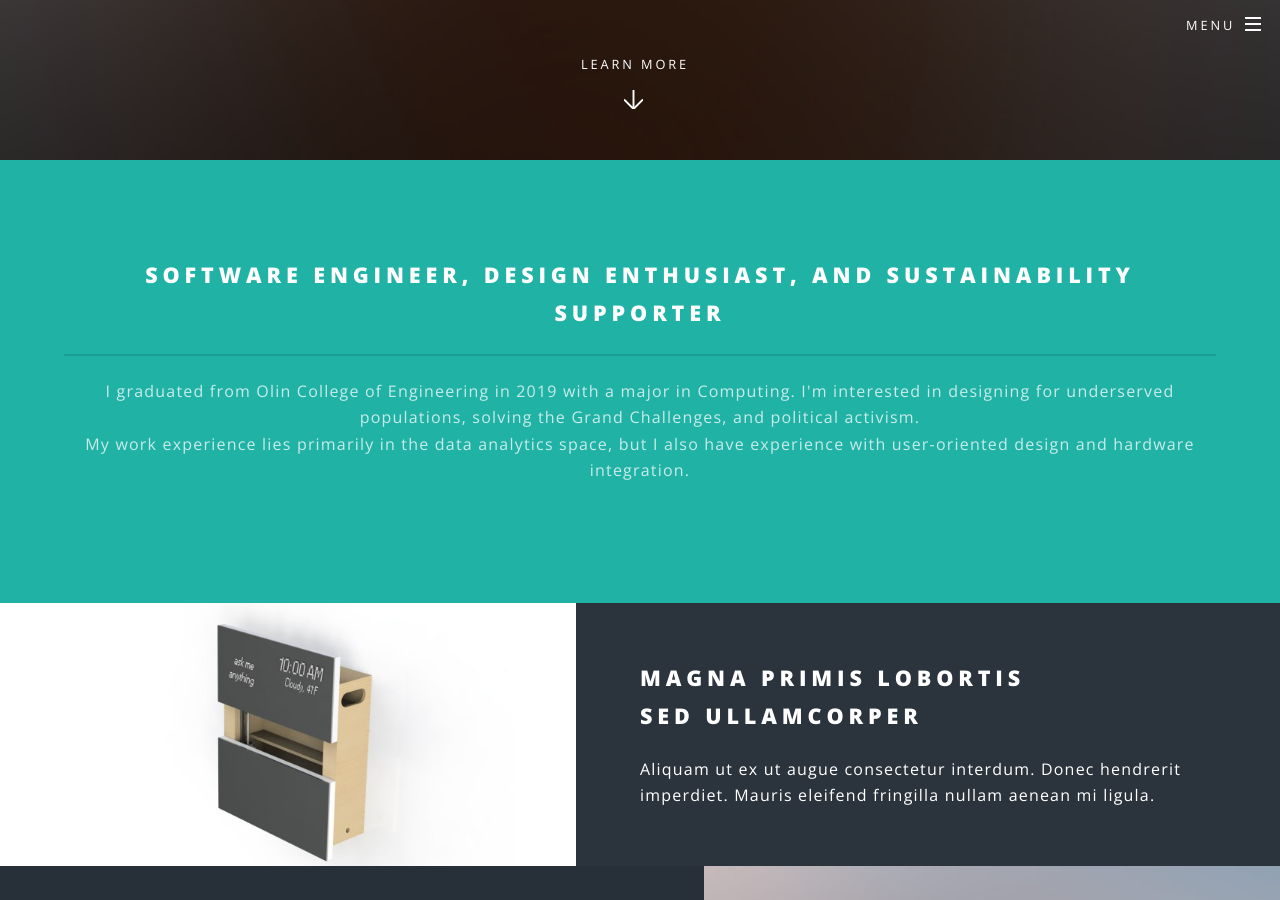
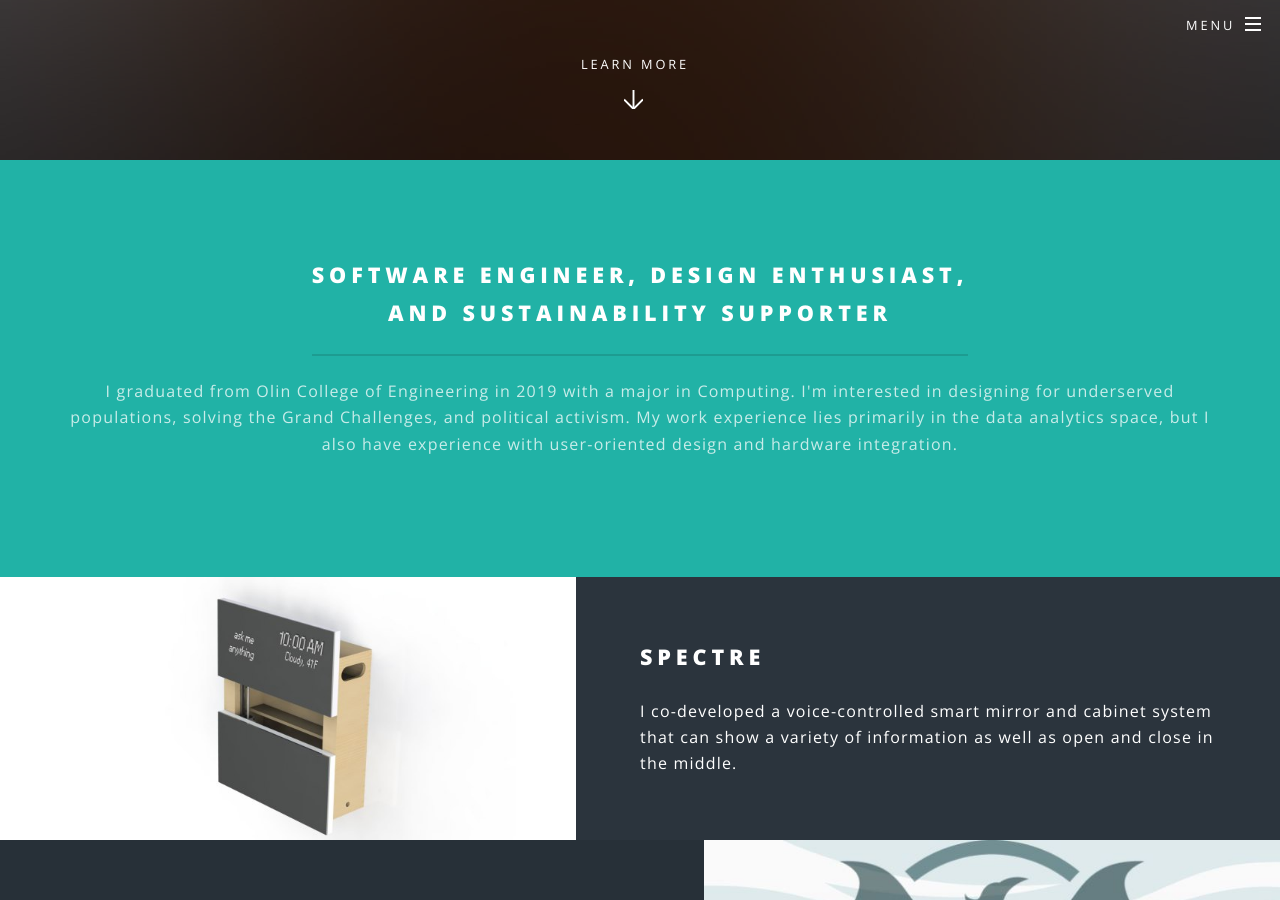
Before and after one commit to mary-keenan/mary-keenan.github.io, a Jekyll site: the page built from index.html, in a window 1280 px wide and 900 px high, scrolled down 740 px. Built offline with Jekyll 4.4.1, drawn with Linux system fonts in a browser that asks for light colours; some of the changed text lies outside the part shown.

Commit message:
added more descriptions

```diff
--- a/index.html
+++ b/index.html
@@ -18,9 +18,8 @@ layout: landing
 					<section id="one" class="wrapper style1 special">
 						<div class="inner">
 							<header class="major">
-								<h2>Software Engineer, Design Enthusiast, and Sustainability Supporter</h2>
-								<p> I graduated from Olin College of Engineering in 2019 with a major in Computing. I'm interested in designing for underserved populations, solving the Grand Challenges, and political activism. <br />
-								My work experience lies primarily in the data analytics space, but I also have experience with user-oriented design and hardware integration.</p>
+								<h2>Software Engineer, Design Enthusiast,<br /> and Sustainability Supporter</h2>
+								<p> I graduated from Olin College of Engineering in 2019 with a major in Computing. I'm interested in designing for underserved populations, solving the Grand Challenges, and political activism. My work experience lies primarily in the data analytics space, but I also have experience with user-oriented design and hardware integration.</p>
 							</header>
 <!-- 							<ul class="icons major">
 								<li><span class="icon fa-diamond major style1"><span class="label">Lorem</span></span></li>
@@ -34,16 +33,14 @@ layout: landing
 					<section id="two" class="wrapper alt style2">
 						<section class="spotlight">
 							<div class="image"><img src="images/spectre_final_render.jpg" alt="" /></div><div class="content">
-								<h2>Magna primis lobortis<br />
-								sed ullamcorper</h2>
-								<p>Aliquam ut ex ut augue consectetur interdum. Donec hendrerit imperdiet. Mauris eleifend fringilla nullam aenean mi ligula.</p>
+								<h2>Spectre</h2>
+								<p>I co-developed a voice-controlled smart mirror and cabinet system that can show a variety of information as well as open and close in the middle.</p>
 							</div>
 						</section>
 						<section class="spotlight">
-							<div class="image"><img src="images/pic02.jpg" alt="" /></div><div class="content">
-								<h2>Tortor dolore feugiat<br />
-								elementum magna</h2>
-								<p>Aliquam ut ex ut augue consectetur interdum. Donec hendrerit imperdiet. Mauris eleifend fringilla nullam aenean mi ligula.</p>
+							<div class="image"><img src="images/beakon_logo.jpg" alt="" /></div><div class="content">
+								<h2>Beakon</h2>
+								<p>I worked on a team of four to design and build an Android app that connects aspiring activists to small-scale, crowd-sourced social movements.</p>
 							</div>
 						</section>
 						<section class="spotlight">
```
Also changed, not shown: images/beakon_logo.jpg (added).
